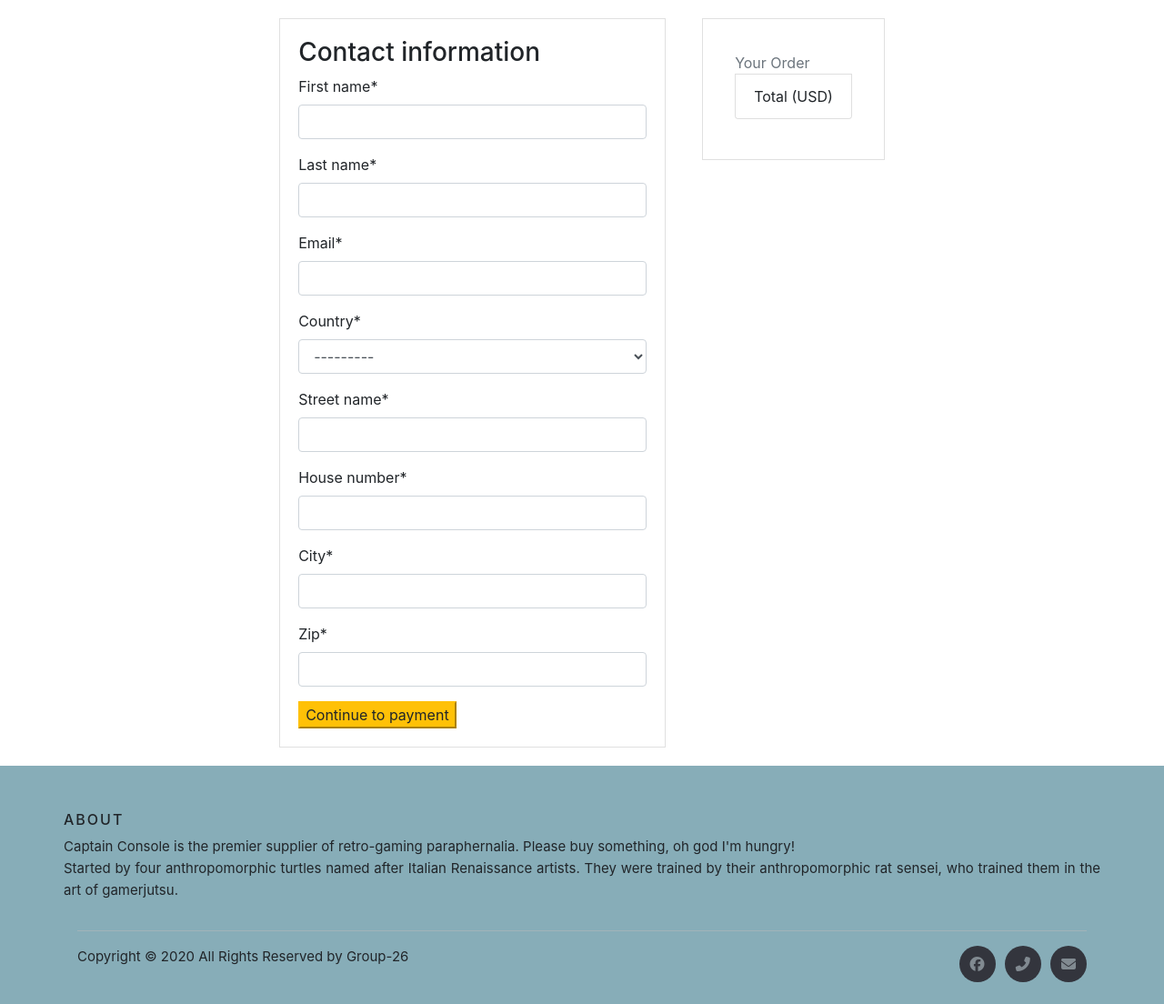
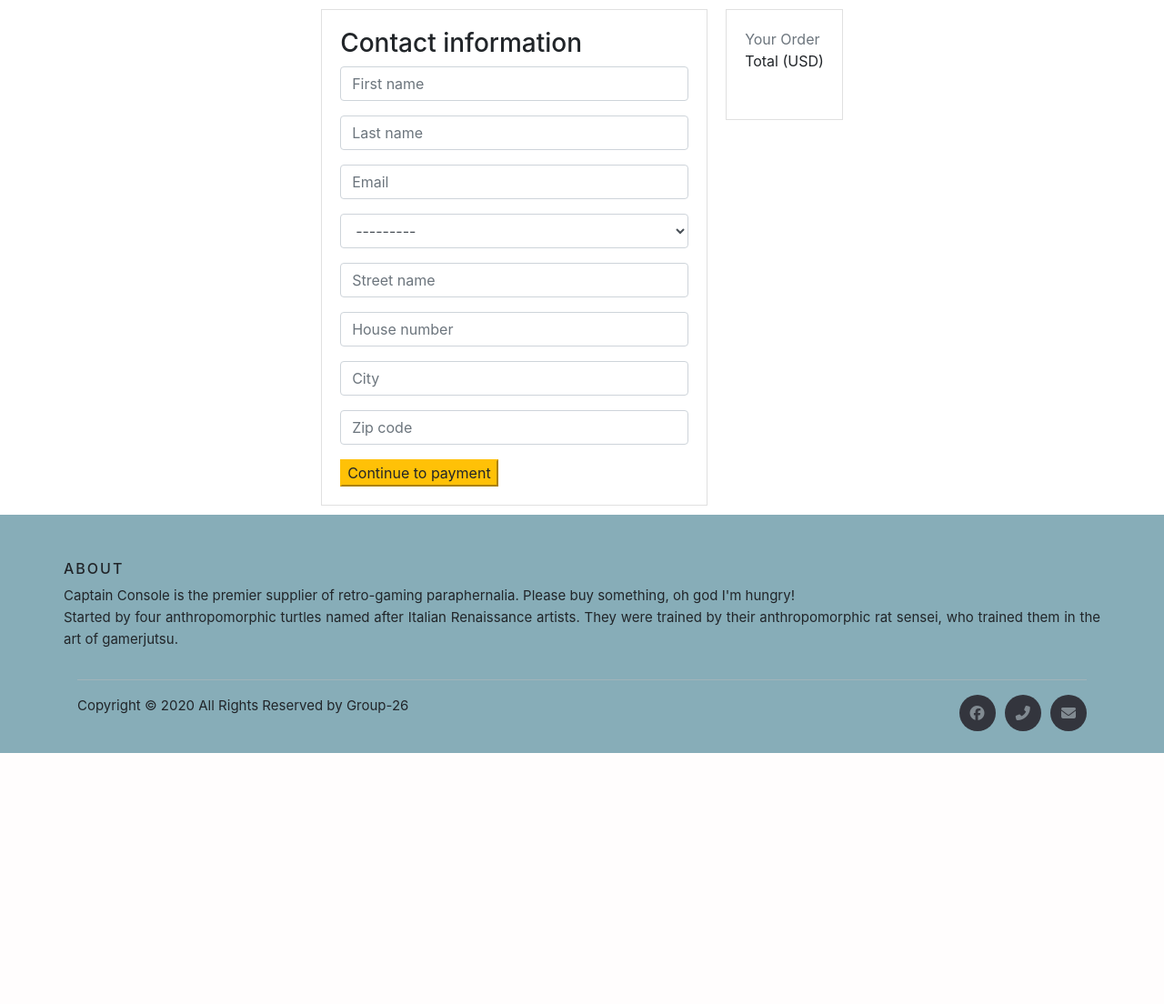
Before and after one commit to Akzelele/CaptainConsole, a Django app: page /cart/contact in a window 1280 px wide. Shown: the part 106-1210 px from the top of the page at 91% size. After the commit the page ends 934 px from the top, so only its background shows below. Run offline with Django 3.2, Linux system fonts and the light colour scheme; some libraries are stand-ins or nearby versions.

Commit message:
fancier stuff

```diff
--- a/cart/forms.py
+++ b/cart/forms.py
@@ -4,14 +4,15 @@
 
 
 class ContactForm(forms.Form):
-    first_name = forms.CharField(max_length=255)
-    last_name = forms.CharField(max_length=255)
-    email = forms.EmailField()
-    country = CountryField().formfield()
-    street_name = forms.CharField(max_length=255)
-    house_number = forms.IntegerField(min_value=0, max_value=100000)  # thank you UK for min and Brazil for max
-    city = forms.CharField(max_length=255)
-    zip = forms.CharField(max_length=10)
+    first_name = forms.CharField(label="", widget=forms.TextInput(attrs={'placeholder': "First name"}), max_length=255)
+    last_name = forms.CharField(label="", widget=forms.TextInput(attrs={'placeholder': "Last name"}), max_length=255)
+    email = forms.EmailField(label="", widget=forms.EmailInput(attrs={'placeholder': "Email"}), max_length=255)
+    country = CountryField(blank_label='Select country').formfield(label='')
+    street_name = forms.CharField(label="", widget=forms.TextInput(attrs={'placeholder': "Street name"}), max_length=255)
+    house_number = forms.IntegerField(
+        min_value=0, label="", max_value=100000, widget=forms.NumberInput(attrs={'placeholder':'House number'}))
+    city = forms.CharField(label="", widget=forms.TextInput(attrs={'placeholder': "City"}), max_length=255)
+    zip = forms.CharField(label="", widget=forms.NumberInput(attrs={'placeholder': 'Zip code'}), max_length=10)
 
 
 class PaymentForm(forms.Form):
@@ -29,10 +30,12 @@
         (11, "November"),
         (12, "December"),
     )
-    cardholder_name = forms.CharField(max_length=255)
-    card_number = forms.CharField(widget=forms.NumberInput(attrs={'placeholder': 'Card Number'}))
-    expiration_date_month = forms.ChoiceField(choices=MONTHS)
-    expiration_date_year = forms.CharField(max_length=4)
-    CVC = forms.CharField(max_length=3)
+    cardholder_name = forms.CharField(label="", widget=forms.TextInput(attrs={'placeholder': "Cardholder's name"}),
+                                      max_length=255)
+    card_number = forms.CharField(min_length=16, max_length=16, label="",
+                                  widget=forms.NumberInput(attrs={'placeholder': 'Card number'}))
+    expiration_month = forms.ChoiceField(choices=MONTHS, label="", widget=forms.Select())
+    expiration_year = forms.CharField(label="", widget=forms.NumberInput(attrs={'placeholder': '2020'}), max_length=4)
+    CVC = forms.CharField(label="", widget=forms.NumberInput(attrs={'placeholder': 'CVC'}), max_length=3)
 
     # widgets numberinput
--- a/static/css/main.css
+++ b/static/css/main.css
@@ -198,26 +198,11 @@
 }
 .social-icons a:active,.social-icons a:focus,.social-icons a:hover
 {
-  color:#fff;
-  background-color:#87adb8;
-}
-.social-icons.size-sm a
-{
-  line-height:34px;
-  height:34px;
-  width:34px;
-  font-size:14px
+  color: #fff;
+  background-color:#f0ad4e;
 }
 
-@media (max-width:767px)
-{
-  .social-icons li.title
-  {
-    display:block;
-    margin-right:0;
-    font-weight:600
-  }
-}
+
 
 .EntirePage{
 
@@ -230,30 +215,6 @@
 }
 
 
-
-@keyframes zoom-in {
-  0% {
-   transform: scale(.1);
-  }
-  100% {
-    transform: none;
-  }
-}
-
-@keyframes rotate-right {
-  0% {
-    transform: translate(-100%) rotate(-100deg);
-  }
-  100% {
-    transform: none;
-  }
-}
-
-.is-animated {
-  //animation: .6s zoom-in;
-  //animation: .4s rotate-right;
-}
-
 .ItemPrice{
     height:20px;
 }
@@ -261,8 +222,7 @@
 
 #AddToCartButton{
     display: block;
-    margin:auto;
-    margin-bottom: 10px;
+    margin: auto auto 10px;
 }
 
 .btn-primary{
@@ -302,22 +262,17 @@
     box-shadow: 0 0 2px 1px rgba(0, 0, 0, 0.5);
 }
 .content-section{
-
     display: flex;
     flex-wrap:wrap;
     align-items: flex-start ;
     justify-content: center;
+}
 
-}
-.carter{
-    margin: 20px;
-    padding: 20px;
-    border: 1px solid rgba(0,0,0,.125);
-}
 .info-box{
-    margin: 20px;
+    margin: 10px;
     padding: 20px;
     border: 1px solid rgba(0, 0, 0, 0.12);
+    width: available;
 }
 
 .CartItem {
@@ -331,7 +286,7 @@
     margin: 10px;
     padding: 5px;
     align-content: center;
-    border: black 1px solid;
+    border: 1px solid rgba(0, 0, 0, 0.12);
     font-size: 14px;
     flex-direction: row;
 }
@@ -344,19 +299,21 @@
 .cart_checkout_item {
     display: flex;
     flex-direction: row;
-    background-color: lavender;
     align-items: center;
     clear:both;
     justify-content: space-between;
     height : 50px;
     margin: 10px;
-    padding: 5px;
+    padding: 10px;
     align-content: center;
-    border: black 1px solid;
+    border: 1px solid rgba(0, 0, 0, 0.12);
     font-size: 14px;
-    flex-direction: row;
+    width: available
 }
 
+
+
+
 #cart_summary {
-    max-width: 300px;
+width: auto;
 }
--- a/templates/cart/cart_summary.html
+++ b/templates/cart/cart_summary.html
@@ -1,5 +1,8 @@
-<div class="col-md-12 mb-4">
-
+<span class="text-muted">Your Order</span>
+    <ul class="list-group mb-3 z-depth-1">
+        <span>Total (USD)</span>
+        <strong> <p id="total"></strong>
+    </ul>
 <script>
     function load_cart(cart_key){
         var cart_list = localStorage.getItem(cart_key);
@@ -13,14 +16,15 @@
         cart_list.map(d => {
             var totalprice = d.fields.price * d.fields.quantity;
             var mywrapper = document.createElement('div');
-            var child = `<div class="cart_checkout_item">
-                    <p href="/items/${d.pk}">
-                        <span class="Caption">${d.fields.name}</span>
-                    </p>
-                    <p class="ItemPrice">${d.fields.price}</p>
-                    <p>${d.fields.quantity}</p>
-                    <p>${totalprice}</p>
-                </div>`
+            var child = `<div class= "list-group-item cart_checkout_item">
+
+                            <div>
+        <h6 class="my-0"> ${d.fields.quantity} x ${d.fields.name}</h6>
+        </div>
+        <span class="text-muted">$${totalprice}</span>
+</div>
+
+`
             mywrapper.innerHTML = child;
             var div = mywrapper.firstChild;
             document.getElementById("cart_summary").appendChild(div);
@@ -47,25 +51,3 @@
         });
 
     </script>
-
-    <h4 class="d-flex justify-content-between align-items-center mb-3">
-
-    <span class="badge badge-secondary badge-pill">{{ order.items.count }}</span>
-    </h4>
-    <ul class="list-group mb-3 z-depth-1">
-    <span class="text-muted">Your Order</span>
-    {% for item in customer_cart %}
-    <li class="list-group-item d-flex justify-content-between lh-condensed">
-        <div>
-        <h6 class="my-0">{{ order_item.quantity }} x {{ order_item.item.title}}</h6>
-        <small class="text-muted">{{ order_item.item.description}}</small>
-        </div>
-        <span class="text-muted">${{ order_item.get_final_price }}</span>
-    </li>
-    {% endfor %}
-    <li class="list-group-item d-flex justify-content-between">
-        <span>Total (USD)</span>
-        <strong> <p id="total"></strong>
-    </li>
-    </ul>
-</div>
```
